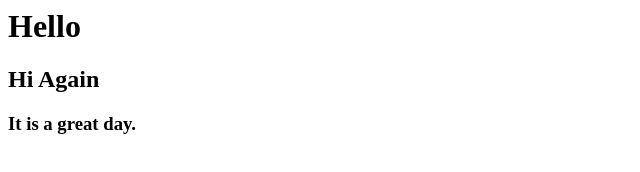
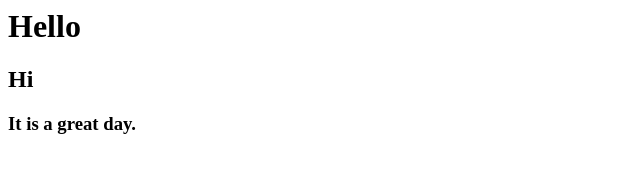
Before and after one commit to suvisesh/learngit, a plain HTML site: page index.html in a window 1280 px wide. Shown: the full height of the page, 0-640 px from the left. Drawn offline with Linux system fonts and the light colour scheme.

Commit message:
Revert "update in 2"
This reverts commit 2ed307f7275f4e23bd8d73a3829481e507d6e9e7.

```diff
--- a/index.html
+++ b/index.html
@@ -1,7 +1,7 @@
 <html>
 <body>
 <h1> Hello  </h1>
-<h2> Hi Again </h2>
+<h2> Hi </h2>
 <h3> It is a great day.</h3>
 </body>
 </html>
```
